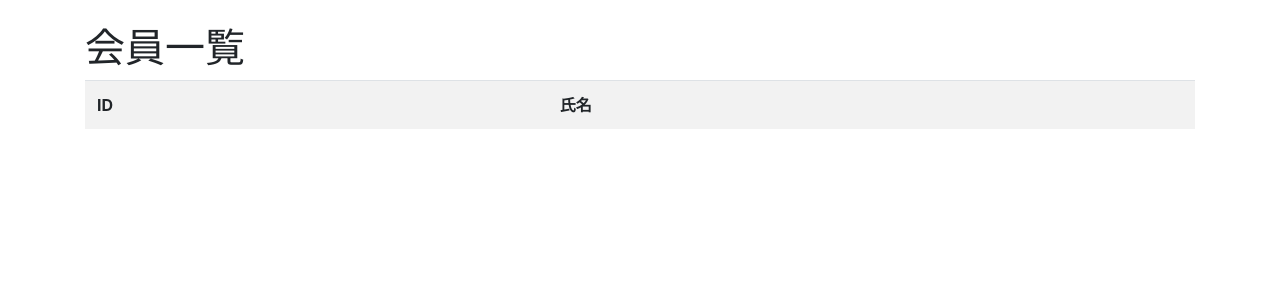
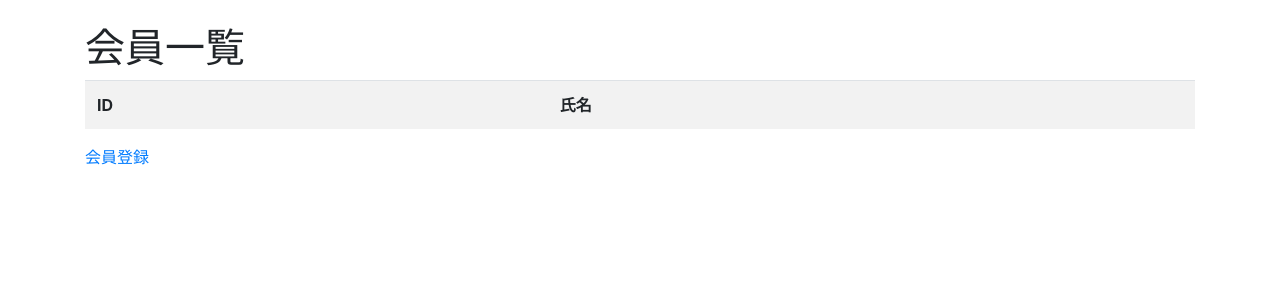
Before and after one commit to s10akir/freekukan, a Django app: page /user/ in a window 1280 px wide. Shown: the part 56-356 px from the top of the page. Run offline with Django 3.2, Linux system fonts and the light colour scheme; lists and menus that the app fills with data are empty; some libraries are stand-ins or nearby versions.

Commit message:
[add] 新規会員登録用のリンクを追加

```diff
--- a/user/templates/user/user_list.html
+++ b/user/templates/user/user_list.html
@@ -19,4 +19,6 @@
             </tr>
         {% endfor %}
     </table>
+
+    <a href='{% url "user:create" %}'>会員登録</a>
 {% endblock %}
```
